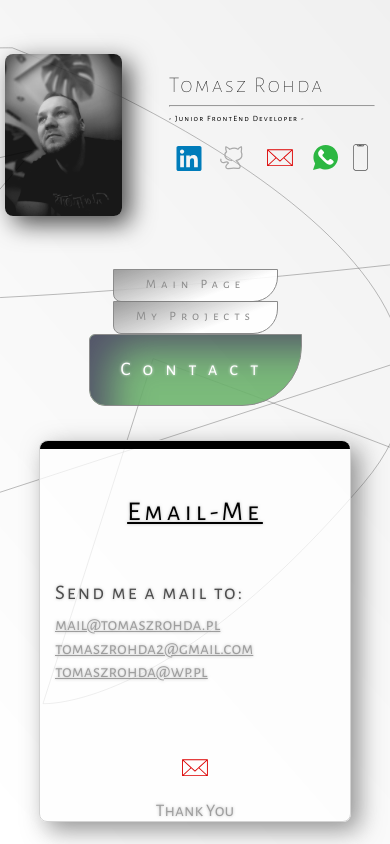
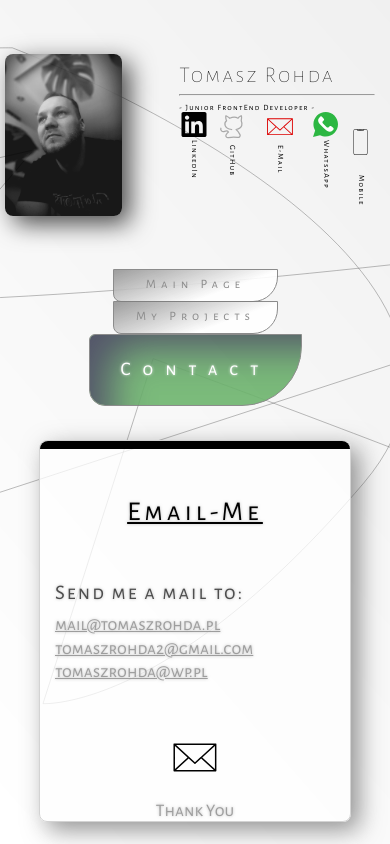
Before and after one commit to trohda/Portfolio-project, a React (Create React App) app: page /contact in a window 390 px wide. Shown: the top 844 px of the page. Built offline with nearby package versions, Linux system fonts and the light colour scheme.

Commit message:
Social styles add

```diff
--- a/src/components/Atoms/SocialStyles.css
+++ b/src/components/Atoms/SocialStyles.css
@@ -1,30 +1,50 @@
 .socials {
   display: flex;
   flex-direction: row;
-  justify-content: space-around;
-  align-items: center;
+
   gap: 18px;
 }
 
-.mail {
+.socials div {
+  display: flex;
+  flex-direction: column;
+  align-items: center;
+}
+
+.linkedInInSocials {
+  width: 30px;
+  margin: 0;
+  padding: 0;
+}
+
+.gitHubInSocials {
+  width: 60px;
+  margin: 0;
+  padding: 0;
+}
+
+.mailInSocials {
   width: 50px;
-  padding-top: 20px;
+  padding: 0;
+  margin: 0;
   filter: invert(11%) sepia(69%) saturate(7431%) hue-rotate(359deg)
     brightness(92%) contrast(112%);
 }
-.linkedIn {
-  width: 50px;
-  padding-top: 12px;
-}
-.gitHub {
-  width: 60px;
+
+.whatsappInSocials {
+  width: 48px;
+  margin: 0;
+  padding: 0;
 }
 
-.whatsapp {
-  width: 48px;
+.mobileInSocials {
+  height: 60px;
+  margin: 0;
+  padding: 0;
 }
-.mobileInHeader {
-  width: 48px;
+
+.socialP {
+  writing-mode: vertical-rl;
 }
 
 @media only screen and (max-width: 700px) {
@@ -32,20 +52,23 @@
     gap: 8px;
   }
 
-  .mail {
-    height: 30px;
-  }
-  .linkedIn {
+  .linkedInInSocials {
     height: 25px;
   }
-  .gitHub {
+
+  .gitHubInSocials {
     width: 30px;
   }
 
-  .whatsapp {
+  .mailInSocials {
+    height: 30px;
+  }
+
+  .whatsappInSocials {
     width: 25px;
   }
-  .mobileInHeader {
+
+  .mobileInSocials {
     width: 29px;
   }
 }
--- a/src/components/Atoms/Socials.js
+++ b/src/components/Atoms/Socials.js
@@ -2,13 +2,14 @@ import "./SocialStyles.css";
 const Socials = () => {
   return (
     <div className="socials">
+      <div>
         <a
           href="https://www.linkedin.com/in/tomasz-rohda/"
           target="blank"
           rel="noreferrer"
         >
           <svg
-          className="linkedIn"
+            className="linkedInInSocials"
             role="img"
             viewBox="0 0 24 24"
             xmlns="http://www.w3.org/2000/svg"
@@ -17,10 +18,13 @@ const Socials = () => {
             <path d="M20.447 20.452h-3.554v-5.569c0-1.328-.027-3.037-1.852-3.037-1.853 0-2.136 1.445-2.136 2.939v5.667H9.351V9h3.414v1.561h.046c.477-.9 1.637-1.85 3.37-1.85 3.601 0 4.267 2.37 4.267 5.455v6.286zM5.337 7.433c-1.144 0-2.063-.926-2.063-2.065 0-1.138.92-2.063 2.063-2.063 1.14 0 2.064.925 2.064 2.063 0 1.139-.925 2.065-2.064 2.065zm1.782 13.019H3.555V9h3.564v11.452zM22.225 0H1.771C.792 0 0 .774 0 1.729v20.542C0 23.227.792 24 1.771 24h20.451C23.2 24 24 23.227 24 22.271V1.729C24 .774 23.2 0 22.222 0h.003z" />
           </svg>
         </a>
+        <p className="socialP">LinkedIn</p>
+      </div>
 
+      <div>
         <a href="https://github.com/trohda" target="blank" rel="noreferrer">
           <svg
-          className="gitHub"
+            className="gitHubInSocials"
             viewBox="0 0 24 24"
             fill="none"
             xmlns="http://www.w3.org/2000/svg"
@@ -33,14 +37,16 @@ const Socials = () => {
             />
           </svg>
         </a>
-
+        <p className="socialP">GitHub</p>
+      </div>
+      <div>
         <a
           href="mailto:tomaszrohda@wp.pl;tomaszrohda2@gmail.com;mail@tomaszrohda.pl"
           target="blank"
           rel="noreferrer"
         >
           <svg
-          className="mail"
+            className="mailInSocials"
             version="1.1"
             id="Layer_1"
             xmlns="http://www.w3.org/2000/svg"
@@ -69,10 +75,12 @@ const Socials = () => {
             />
           </svg>
         </a>
-
+        <p className="socialP">E-Mail</p>
+      </div>
+      <div>
         <a href="https://wa.me/48501096652" rel="noreferrer" target="blank">
           <svg
-          className="whatsapp"
+            className="whatsappInSocials"
             version="1.1"
             id="Capa_1"
             xmlns="http://www.w3.org/2000/svg"
@@ -112,9 +120,12 @@ const Socials = () => {
             <g></g>
           </svg>
         </a>
+        <p className="socialP">WhatssApp</p>
+      </div>
+      <div>
         <a href="tel:501-096-652" rel="noreferrer">
           <svg
-          className="mobileInHeader"
+            className="mobileInSocials"
             xmlns="http://www.w3.org/2000/svg"
             viewBox="0 0 64 64"
           >
@@ -125,6 +136,8 @@ const Socials = () => {
             </g>
           </svg>
         </a>
+        <p className="socialP">Mobile</p>
+      </div>
     </div>
   );
 };
```
Lines whose indentation alone changed are shown as unchanged.
